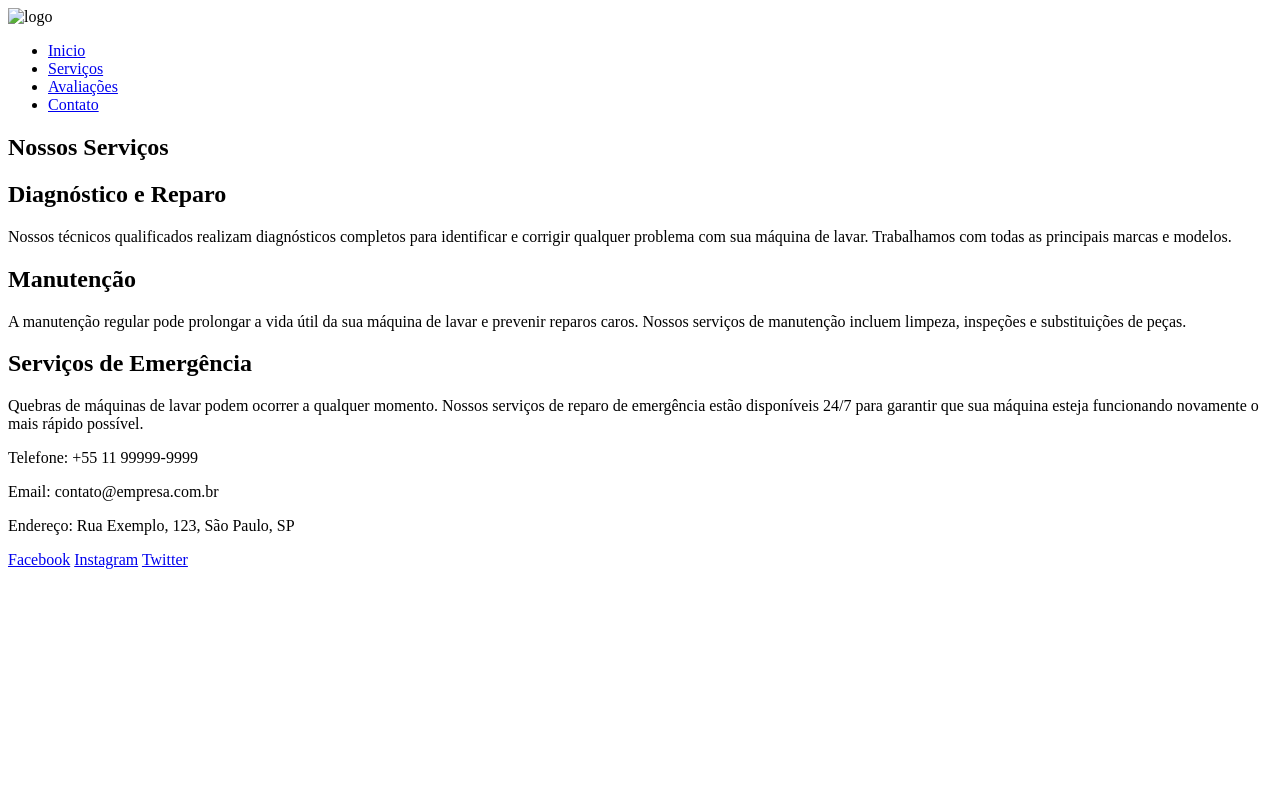
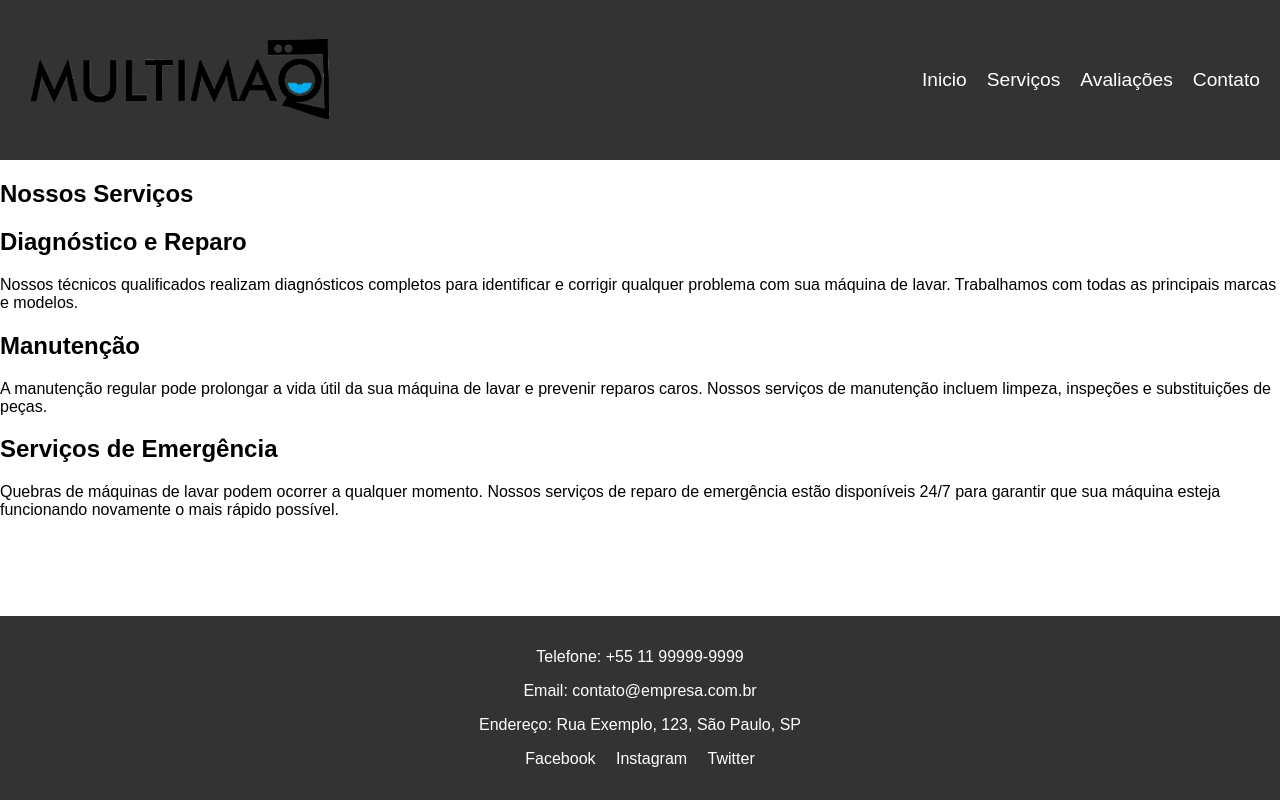
Before and after one commit to marco-oliveira7/MultiMaq, a plain HTML site: page services.html in a window 1280 px wide. Drawn offline with Linux system fonts and the light colour scheme; the site is published under a folder, as on GitHub Pages, so addresses that start at the root find nothing.

Commit message:
Pontos arrumados

```diff
--- a/services.html
+++ b/services.html
@@ -5,7 +5,7 @@
     <meta charset="UTF-8">
     <meta name="viewport" content="width=device-width, initial-scale=1.0">
     <title>Serviços de Reparação de Máquinas de Lavar</title>
-    <link rel="stylesheet" href="/css/style.css">
+    <link rel="stylesheet" href="./css/style.css">
     <meta charset="UTF-8">
     <meta name="description" content="Free Web tutorials">
     <meta name="keywords" content="HTML, CSS, JavaScript">
@@ -15,7 +15,7 @@
 <body>
     <header class="navbar">
         <div class="imgg"></div>
-        <img src="/img/logo2.png" alt="logo">
+        <img src="./img/logo2.png" alt="logo">
     </div>
         <nav>
             <ul class="nav-links">
@@ -66,7 +66,7 @@
             <a href="#">Twitter</a>
         </div>
     </footer>
-    <script src="/javascript/scripts.js"></script>
+    <script src="./javascript/scripts.js"></script>
 </body>
 
 </html>
```
Also changed, not shown: contact.html (+3 -3 lines), index.html (+3 -3 lines), testimonials.html (+3 -3 lines).
